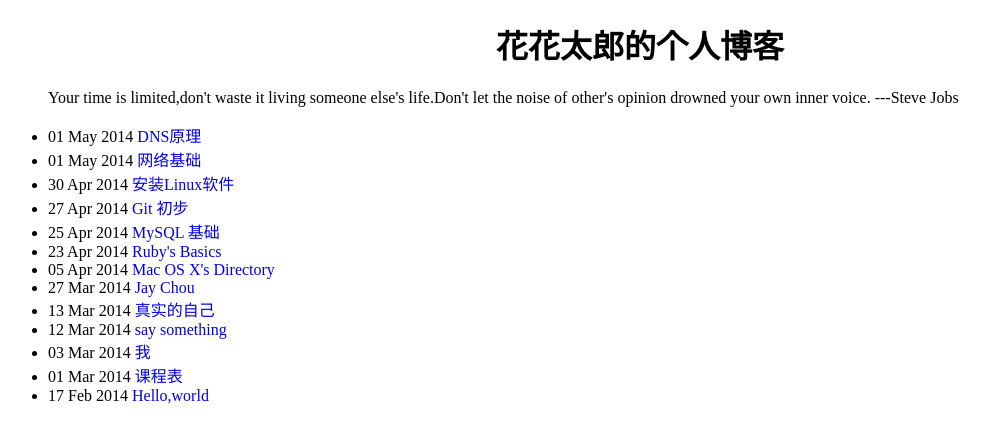
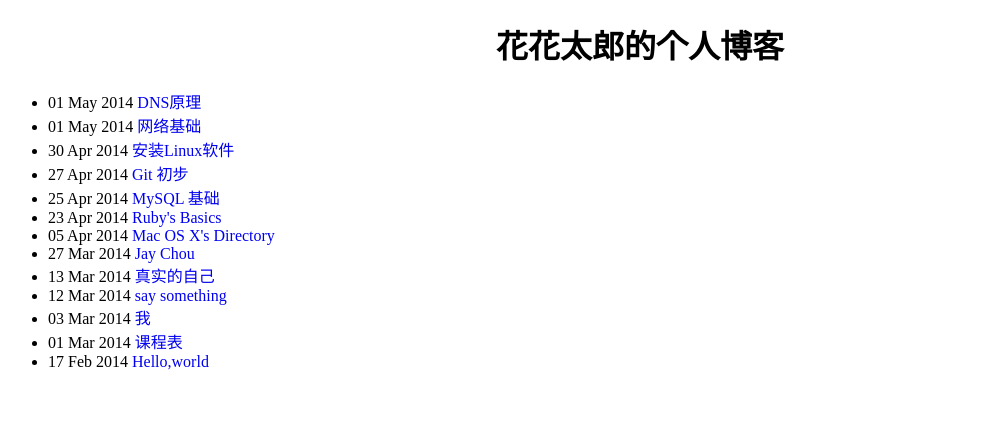
Before and after one commit to 0x00evil/0x00evil.github.io, a Jekyll site: the page built from index.html, in a window 1280 px wide. Shown: the top 443 px of the page, without its empty margins (0-989 px from the left). Built offline with Jekyll 4.4.1, drawn with Linux system fonts in a browser that asks for light colours.

Commit message:
index.html

```diff
--- a/index.html
+++ b/index.html
@@ -3,13 +3,6 @@ layout: default
 title: 花花太郎
 ---
 <h1 align="center">{{page.title}}的个人博客</h1>
-<blockquote>
-
-      Your time is limited,don't waste it living someone else's life.Don't let the noise of other's opinion drowned
-your own inner voice.
-                                                                                                     ---Steve Jobs
-</blockquote>
-
 <ul>
   {% for post in site.posts %}
   <li>{{ post.date | date_to_string }} <a href="{{site.baseurl}}{{post.url}}">{{post.title}}</a></li>
```
